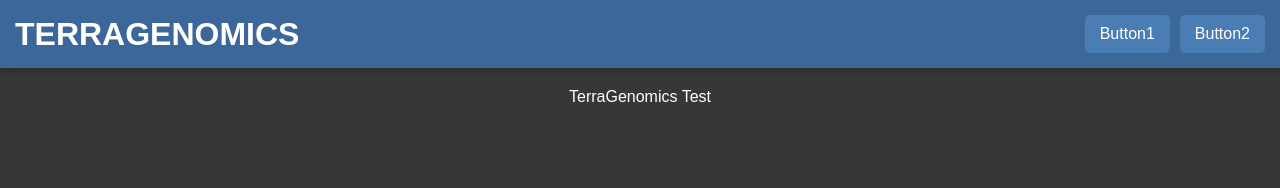
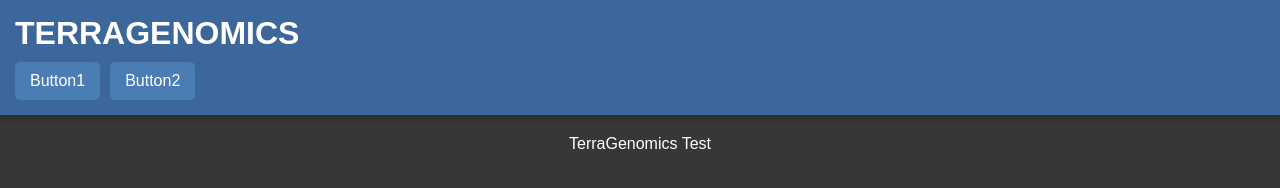
Before and after one commit to TerraGenomics/terragenomics.github.io, a plain HTML site: page index.html in a window 1280 px wide. Drawn offline with Linux system fonts and the light colour scheme.

Commit message:
Update index.html

```diff
--- a/index.html
+++ b/index.html
@@ -19,8 +19,8 @@
             color: white;
             padding: 15px;
             display: flex;
-            align-items: center;
-            justify-content: space-between;
+            flex-direction: column;
+            align-items: flex-start;
             box-shadow: 0 4px 6px rgba(0, 0, 0, 0.2);
         }
 
@@ -33,6 +33,7 @@
 
         /* Buttons */
         .header-buttons {
+            margin-top: 10px;
             display: flex;
             gap: 10px;
         }
```
